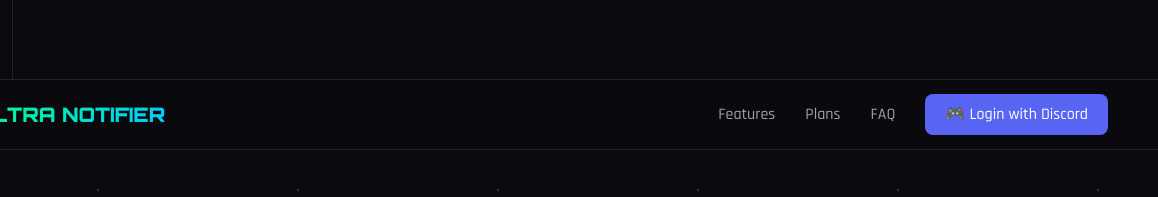
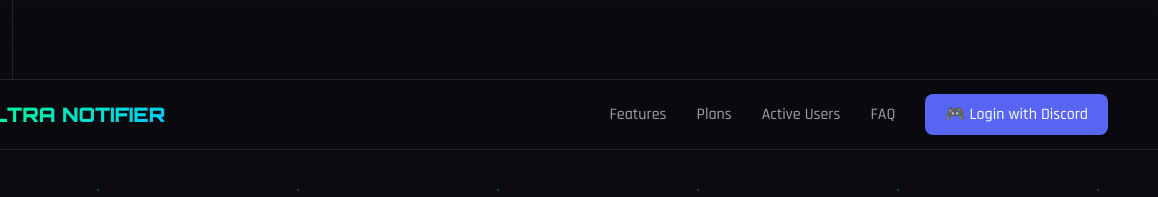
Before and after one commit to yoyoraed000-afk/ultra-notifier-site, a website: page public/index.html in a window 1280 px wide. Shown: the top 197 px of the page, 122-1280 px from the left. Drawn offline with Linux system fonts and the light colour scheme; no server answers.

Commit message:
Update index.html

```diff
--- a/public/index.html
+++ b/public/index.html
@@ -36,6 +36,7 @@
         <div class="nav-links">
             <a href="#features">Features</a>
             <a href="#plans">Plans</a>
+            <a href="/active.html">Active Users</a>
             <a href="#faq">FAQ</a>
             <a href="/auth/discord" class="btn-discord" id="loginBtn">
                 🎮 Login with Discord
```
